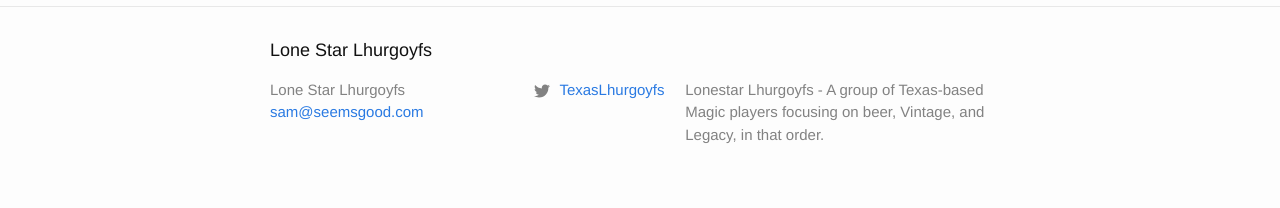
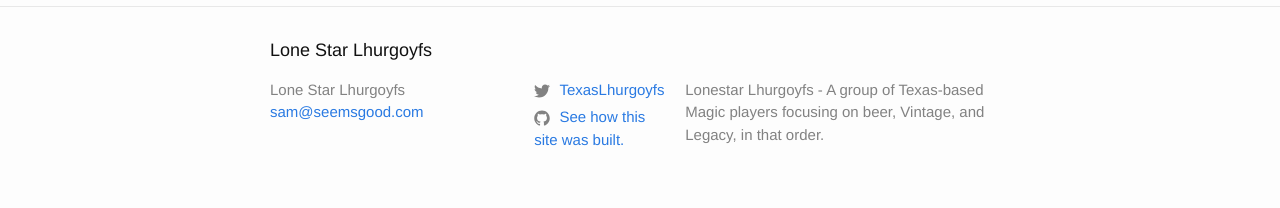
Before and after one commit to LoneStarLhurgoyfs/lonestarlhurgoyfs.github.io, a Jekyll site: the page built from index.md, in a window 1280 px wide. Shown: the part 2135-2343 px from the top of the page. Built offline with Jekyll 4.4.1, drawn with Linux system fonts in a browser that asks for light colours.

Commit message:
Initial cleanup stuff
Added/updated:
* Google Analytics
* GitHub link
* Corrections to README

```diff
--- a/_config.yml
+++ b/_config.yml
@@ -36,3 +36,4 @@ url: https://lonestarlhurgoyfs.com
 lang: en
 author: Lone Star Lhurgoyfs
 copyright:      "&#x2117; &amp; &#xA9; 2017"
+google_analytics: UA-98795844-1
--- a/_includes/footer.html
+++ b/_includes/footer.html
@@ -22,15 +22,12 @@
 
       <div class="footer-col footer-col-2">
         <ul class="social-media-list">
-          {% if site.github_username %}
-          <li>
-            {% include icon-github.html username=site.github_username %}
-          </li>
-          {% endif %}
-
           {% if site.twitter_username %}
           <li>
             {% include icon-twitter.html username=site.twitter_username %}
+          </li>
+          <li>
+            {% include icon-github.html %}
           </li>
           {% endif %}
         </ul>
@@ -43,4 +40,6 @@
 
   </div>
 
+  {% include google-analytics.html %}
+
 </footer>
--- a/_includes/icon-github.html
+++ b/_includes/icon-github.html
@@ -1 +1 @@
-<a href="https://github.com/{{ include.username }}"><span class="icon icon--github">{% include icon-github.svg %}</span><span class="username">{{ include.username }}</span></a>
+<a href="https://github.com/thecravenone/Lone-Star-Lhurgoyfs-Jekyll"><span class="icon icon--github">{% include icon-github.svg %}</span><span class="username">See how this site was built.</span></a>
```
Also changed, not shown: README.md.
